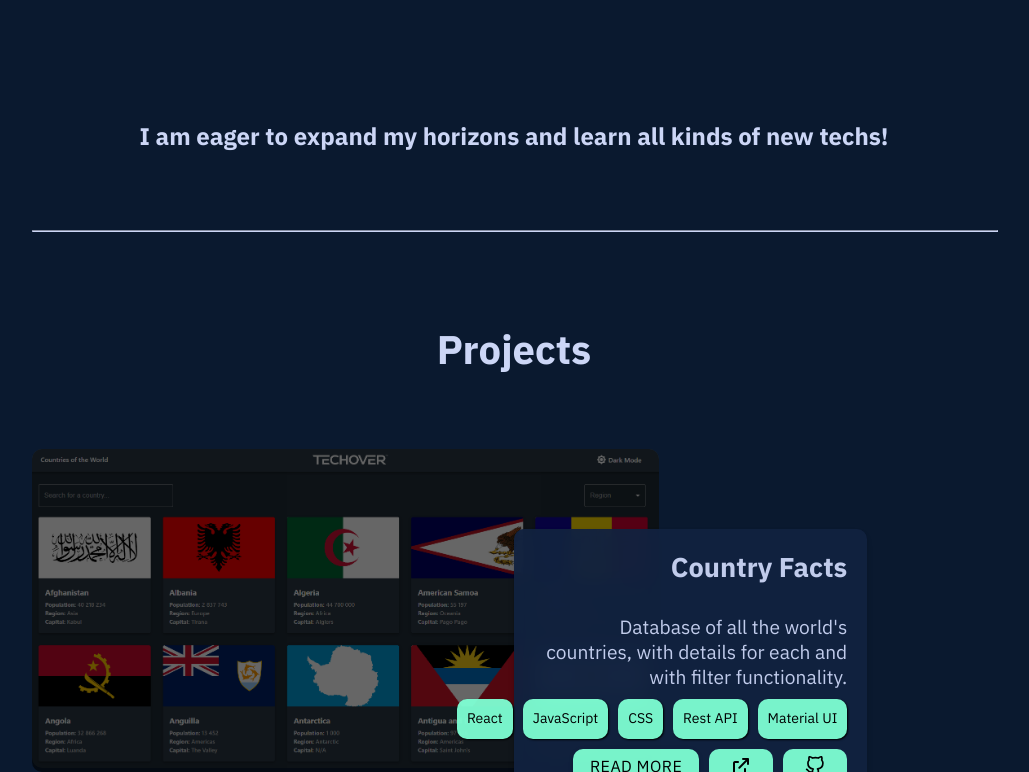
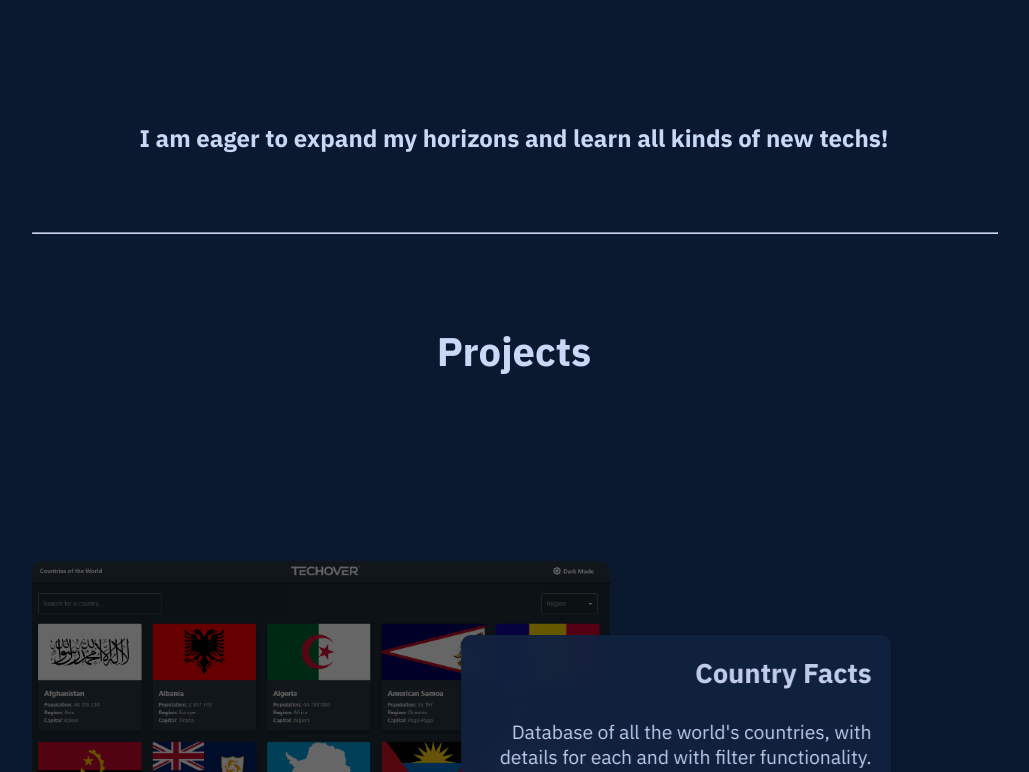
Before and after one commit to axelberk/Portfolio, a React (Vite) app: page / in a window 1280 px wide. Shown: the part 2028-2800 px from the top of the page, without its empty margins (126-1155 px from the left). Built offline with nearby package versions, Linux system fonts and the light colour scheme.

Commit message:
MQ's cont

```diff
--- a/src/App.jsx
+++ b/src/App.jsx
@@ -9,9 +9,10 @@ import ProjectDetail from "./Components/ProjectDetail/ProjectDetail";
 function App() {
   return (
     <BrowserRouter>
-      <Navbar />
+
 
       <div className="App">
+        <Navbar />
         <Routes>
           <Route
             path="/"
--- a/src/Components/Navbar/Navbar.css
+++ b/src/Components/Navbar/Navbar.css
@@ -9,11 +9,12 @@
     box-sizing: border-box;
     border-radius: 10px;
     font-size: 22px;
-    padding: 0px 150px;
+    padding: 0px 10px;
     top: 0.5cap;
     box-shadow: 1px 1px 2px black;
     z-index: 4;
     backdrop-filter: blur(10px);
+    margin-bottom: 10px;
 }
 
 .link {
--- a/src/Homepage/Homepage.css
+++ b/src/Homepage/Homepage.css
@@ -488,7 +488,29 @@
 }
 
 @media (min-width:769px) and (max-width:1476px) {
+    .projects-container {
+        gap: 150px;
+    }
 
+    .img-container {
+        width: 60%;
+        position: relative;
+        height: auto;
+    }
+
+    .project-left-text,
+    .project-right-text {
+        width: auto;
+
+    }
+
+    .project-left-text {
+        left: 300px;
+    }
+
+    .project-left:hover .project-left-text {
+        transform: translateX(60%);
+    }
 }
 
 @media (min-width:769px) and (max-width:1440px) {
@@ -501,7 +523,7 @@
     .tooltip-text {
         bottom: -10px;
         z-index: 5;
-        left: 56px;
+        left: 56%;
         font-size: 18px;
     }
 
@@ -531,3 +553,21 @@
         grid-template-columns: repeat(4, 1fr);
     }
 }
+
+@media (min-width:769px) and (max-width:1018px) {
+    .hero-name {
+        font-size: 34px;
+    }
+
+    .hero-profession {
+        font-size: 34px;
+    }
+
+    .hero-desc {
+        font-size: 16px;
+    }
+
+    .pfp {
+        height: 260px;
+    }
+}
```
